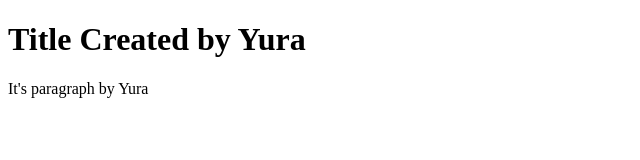
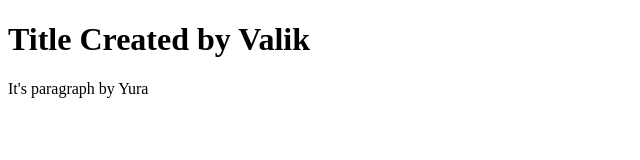
Before and after one commit to YuraVasko/TrainingWithGit, a plain HTML site: page index.html in a window 1280 px wide. Shown: the full height of the page, 0-640 px from the left. Drawn offline with Linux system fonts and the light colour scheme.

Commit message:
Chanched h1

```diff
--- a/index.html
+++ b/index.html
@@ -10,7 +10,7 @@
 
 </head>
 <body>
-  <h1> Title Created by Yura </h1>
+  <h1> Title Created by Valik </h1>
   <p> It's paragraph by Yura </p>
   <footer></footer>
 </body>
```
